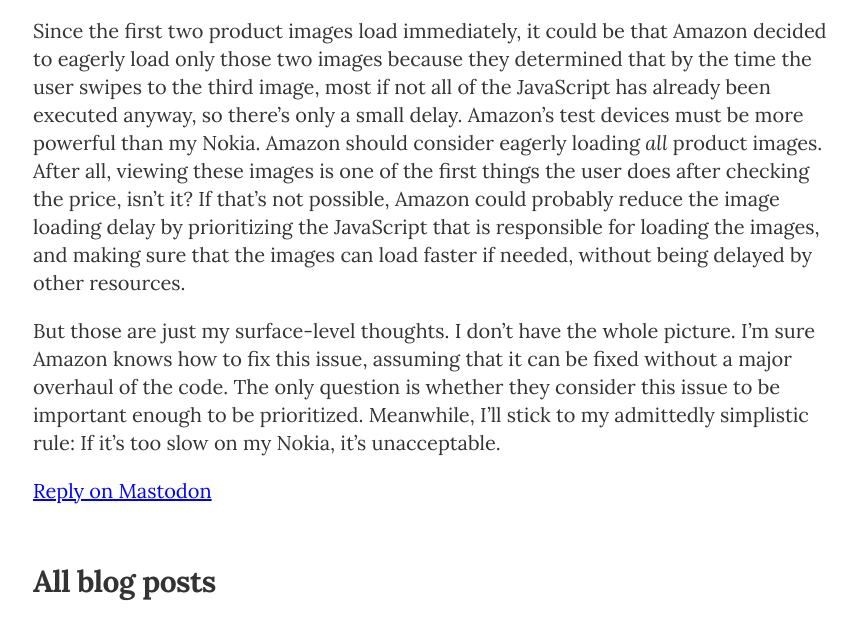
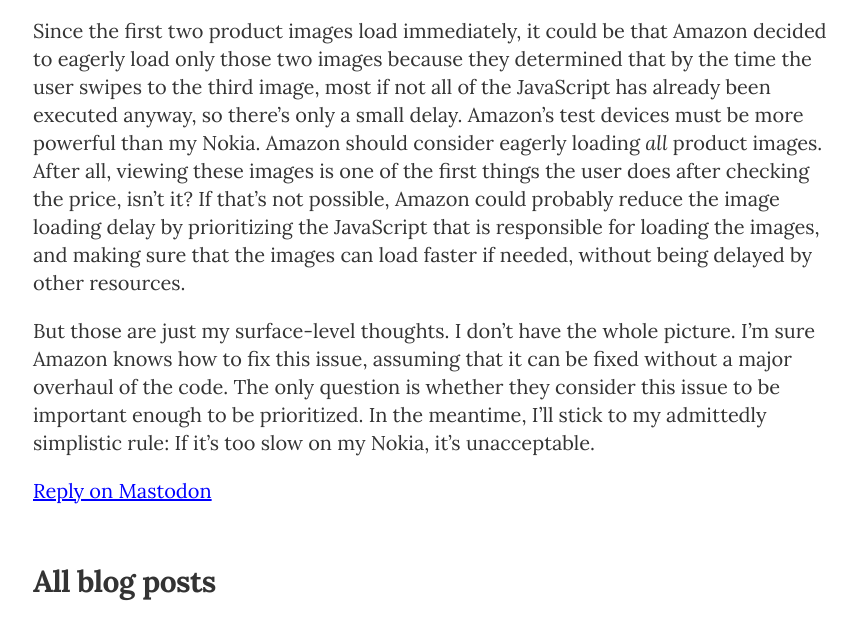
Before and after one commit to simevidas/blog, an Eleventy site: page posts/2024-01-31.md in a window 1280 px wide. Shown: the part 1518-2138 px from the top of the page, without its empty margins (207-1063 px from the left). Built offline with nearby package versions, Linux system fonts and the light colour scheme; Eleventy itself is replaced by a stand-in of ours; files that its build step writes are made by us from their sources.

Commit message:
fix: better wording

```diff
--- a/posts/2024-01-31.md
+++ b/posts/2024-01-31.md
@@ -23,4 +23,4 @@ While this is undoubtedly too much JavaScript (five times more than I would be c
 
 Since the first two product images load immediately, it could be that Amazon decided to eagerly load only those two images because they determined that by the time the user swipes to the third image, most if not all of the JavaScript has already been executed anyway, so there’s only a small delay. Amazon’s test devices must be more powerful than my Nokia. Amazon should consider eagerly loading _all_ product images. After all, viewing these images is one of the first things the user does after checking the price, isn’t it? If that’s not possible, Amazon could probably reduce the image loading delay by prioritizing the JavaScript that is responsible for loading the images, and making sure that the images can load faster if needed, without being delayed by other resources.
 
-But those are just my surface-level thoughts. I don’t have the whole picture. I’m sure Amazon knows how to fix this issue, assuming that it can be fixed without a major overhaul of the code. The only question is whether they consider this issue to be important enough to be prioritized. Meanwhile, I’ll stick to my admittedly simplistic rule: If it’s too slow on my Nokia, it’s unacceptable.
+But those are just my surface-level thoughts. I don’t have the whole picture. I’m sure Amazon knows how to fix this issue, assuming that it can be fixed without a major overhaul of the code. The only question is whether they consider this issue to be important enough to be prioritized. In the meantime, I’ll stick to my admittedly simplistic rule: If it’s too slow on my Nokia, it’s unacceptable.
```
